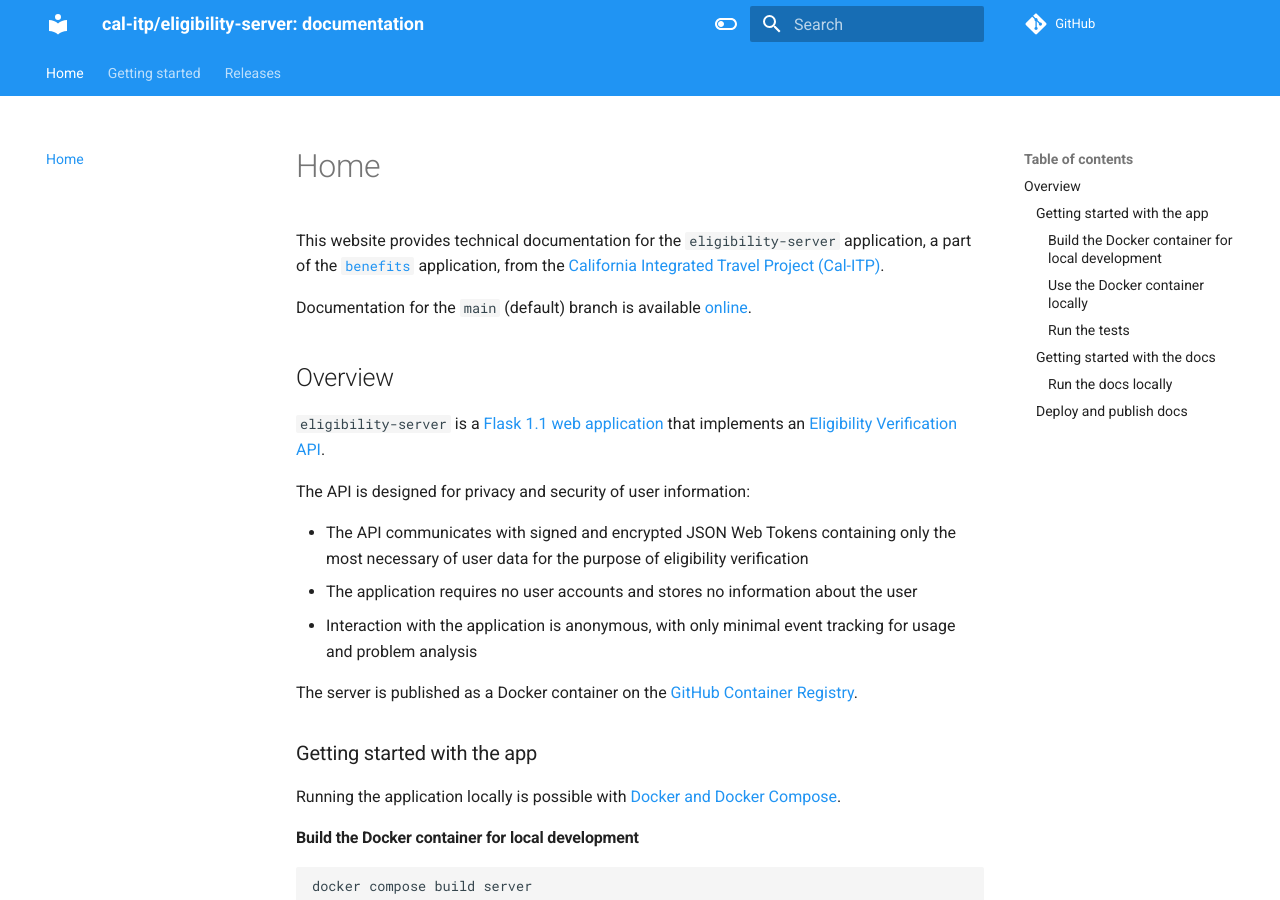
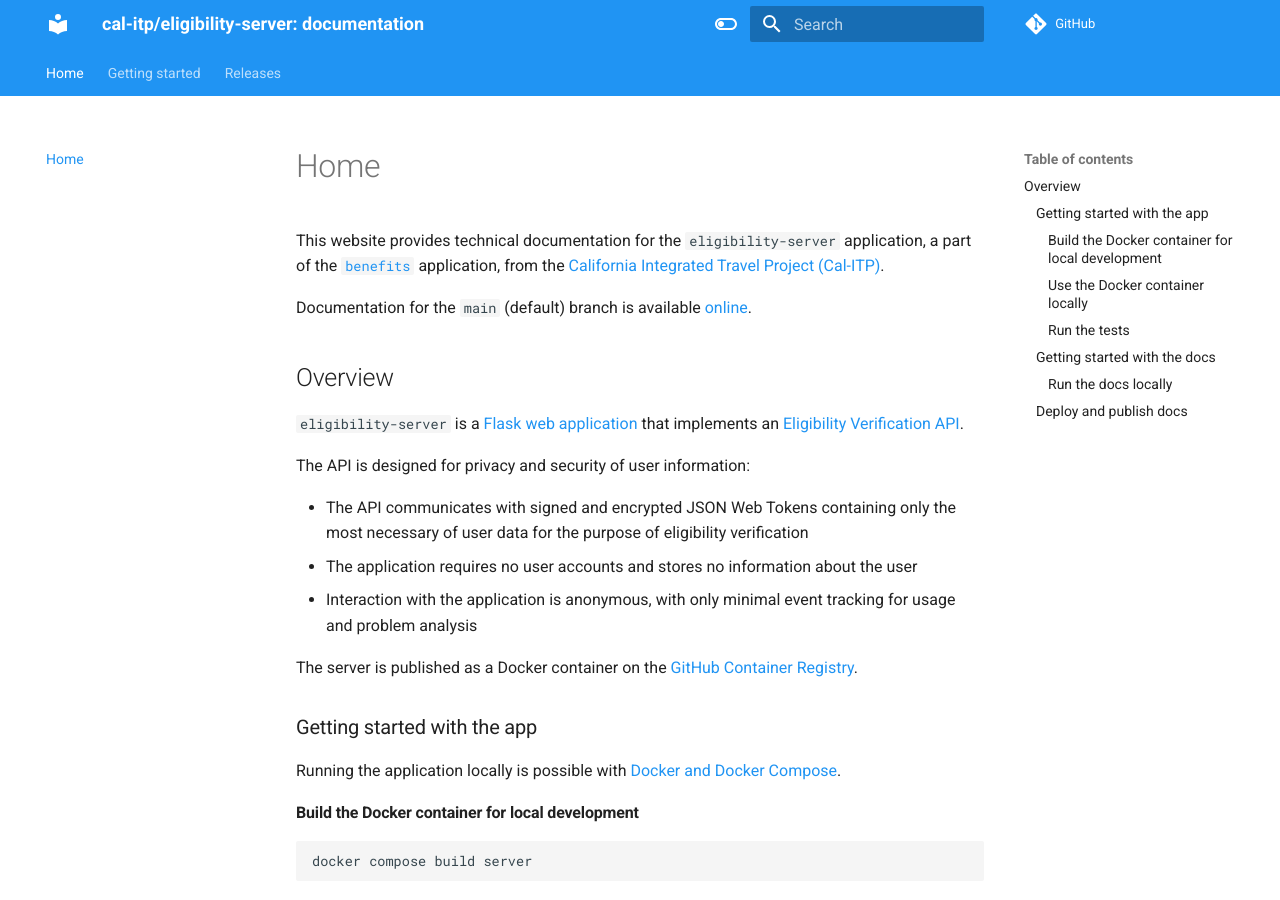
Before and after one commit to cal-itp/eligibility-server, an MkDocs documentation site: the page built from docs/README.md, in a window 1280 px wide and 900 px high. Built offline with MkDocs 1.6.1 and Material for MkDocs 9.7.7, drawn with Linux system fonts in a browser that asks for light colours; nearby versions of some CDN libraries; comment, search, counter and statistics services are not loaded.

Commit message:
docs: update Flask version and link

```diff
--- a/docs/README.md
+++ b/docs/README.md
@@ -6,7 +6,7 @@ Documentation for the `main` (default) branch is available [online](https://docs
 
 ## Overview
 
-`eligibility-server` is a [Flask 1.1 web application](https://flask.palletsprojects.com/en/1.1.x/) that implements an [Eligibility Verification API](specification).
+`eligibility-server` is a [Flask web application](https://flask.palletsprojects.com/) that implements an [Eligibility Verification API](specification).
 
 The API is designed for privacy and security of user information:
 
```
